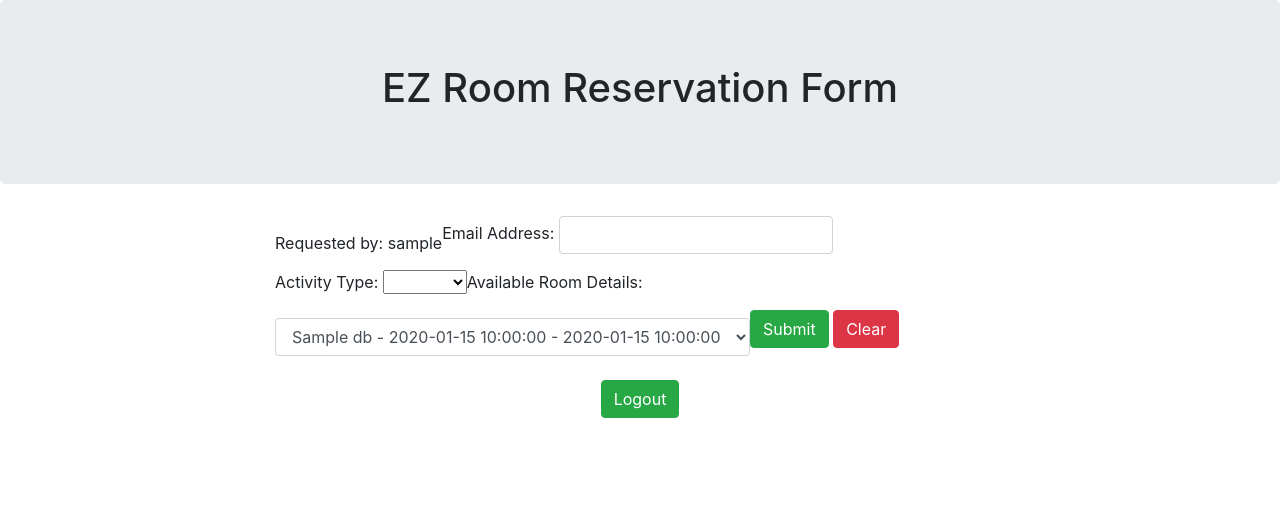
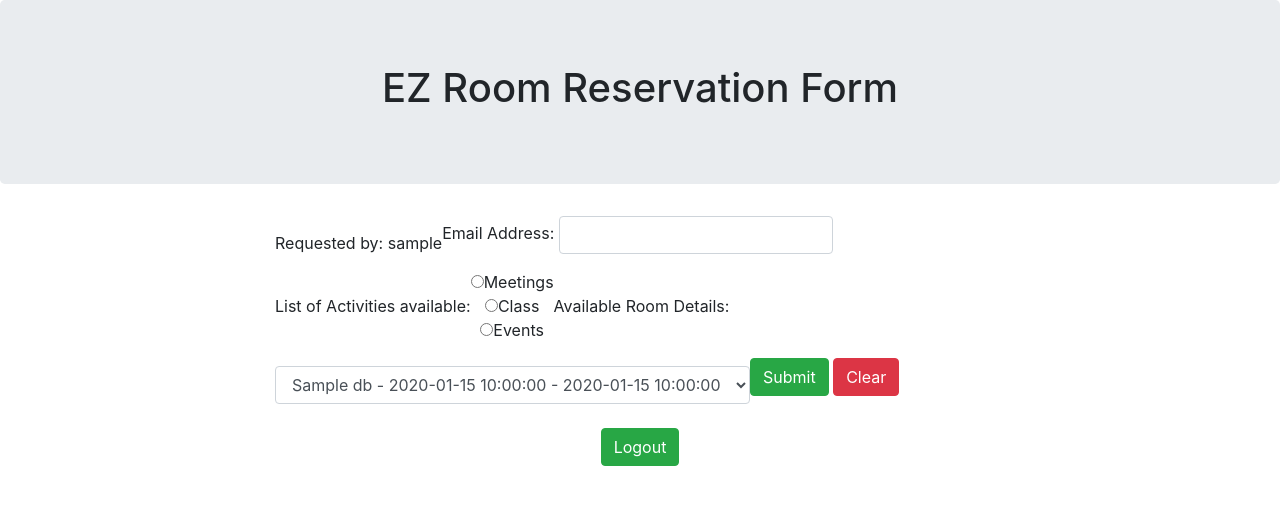
Before and after one commit to SofEng22016/blacknasarain, a PHP site: page /studentWindow.php in a window 1280 px wide. Shown: the top 505 px of the page. Run offline with PHP 8.4, Linux system fonts and the light colour scheme; the visitor is signed in with stand-in values (Sample User, id 1); tables that the repository leaves empty or names only in its code hold one stand-in row (values such as "Sample post"); some libraries are stand-ins or nearby versions.

Commit message:
New Bootstrap theme and can now use the requester's email for confirmation or deniel of room reservation.

```diff
--- a/studentWindow.php
+++ b/studentWindow.php
@@ -18,7 +18,7 @@
 
 <title>Student Window</title>
 
-<link rel="stylesheet" href="http://bootswatch.com/superhero/bootstrap.min.css">
+<link rel="stylesheet" href="http://bootswatch.com/simplex/bootstrap.min.css">
 <script src="https://ajax.googleapis.com/ajax/libs/jquery/1.12.0/jquery.min.js"></script>
 <script src="http://maxcdn.bootstrapcdn.com/bootstrap/3.3.6/js/bootstrap.min.js"></script>
 </head>
@@ -39,19 +39,14 @@
 
     	<p></p>
     	<p>Email Address:    <input type="email" name="emailAddress" id="emailAddress" class="form-control" required="required"></p>
-    	<p>Activity Type:
-    	<select id="activity_type" name="activity_type" required="required">
-    		<option selected disabled hidden style='display: none' value=''></option>
-    		<option style="color:black" value="Meeting">Meeting</option>
-    		<option style="color:black" value="Class">Class</option>
-    		<option style="color:black" value="Event">Event</option>
-    		</select></p>
-
-
-
+    	<p>List of Activities available: </p><p>
+    		<input type="radio" name="activity" value="Meeting" id="activity">Meetings<br/>
+    		<input type="radio" name="activity" value="Class" id="activity">Class<br/>
+    		<input type="radio" name="activity" value="Event" id="activity">Events<br/>
+    	</p>
 
     	<p>Available Room Details: </p>
-    		<select id="roomReserve" name="roomReserve" class="form-control" checked="checked">
+    		<select id="roomReserve" name="roomReserve" class="form-control" required="required">
     		<?php
 
             $server="localhost";
```
Also changed, not shown: redirectTab.php (+16 -1 lines).
